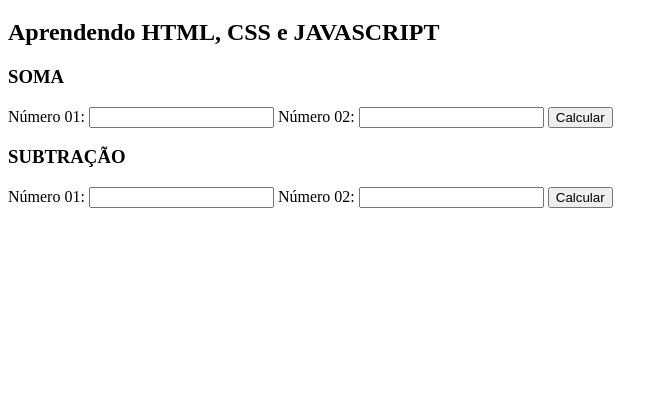
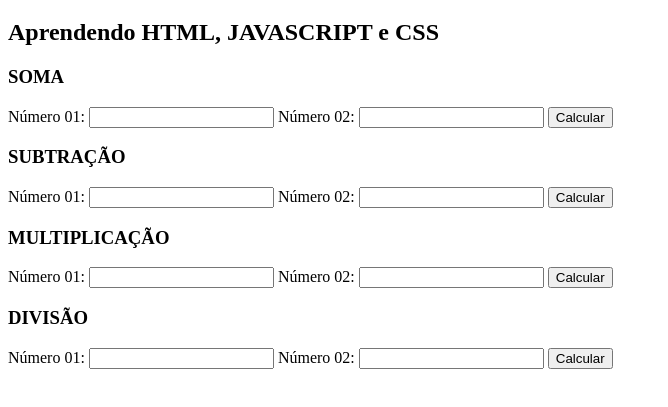
Before and after one commit to xalingorwm-ui/January.2026_SENAI-Front-End, a plain HTML site: page WEB-NOITE-JANEIRO/Calculadora/index.htm in a window 1280 px wide. Shown: the part 61-468 px from the top of the page, without its empty margins (0-668 px from the left). Drawn offline with Linux system fonts and the light colour scheme.

Commit message:
Enhance calculator with multiplication and division
Added multiplication and division sections to the calculator.

```diff
--- a/WEB-NOITE-JANEIRO/Calculadora/index.htm
+++ b/WEB-NOITE-JANEIRO/Calculadora/index.htm
@@ -1,39 +1,52 @@
 <!DOCTYPE html>
 <html lang="en">
-
   <head>
-    <meta charset="UTF-8">
-    <meta name="viewport" content="width=device-width, initial-scale=1.0">
+    <meta charset="UTF-8" />
+    <meta name="viewport" content="width=device-width, initial-scale=1.0" />
     <title>Calculadora</title>
     <link rel="stylesheet" href="style.css">
   </head>
-
   <body>
-    <h1>Calculadora</h1>
-    <h2>Aprendendo HTML, CSS e JAVASCRIPT</h2>
+    <h1 class="titulo">Calculadora</h1>
+    <h2>Aprendendo HTML, JAVASCRIPT e CSS</h2>
     <section>
       <div>
         <h3>SOMA</h3>
         <label for="n1">Número 01:</label>
-            <input type="number" id="n1">
+        <input type="number" id="n1" />
         <label for="n2">Número 02:</label>
-            <input type="number" id="n2">
+        <input type="number" id="n2" />
         <button onclick="soma()">Calcular</button>
         <p id="resp"></p>
       </div>
       <div>
         <h3>SUBTRAÇÃO</h3>
         <label for="n3">Número 01:</label>
-            <input type="number" id="n3">
+        <input type="number" id="n3" />
         <label for="n4">Número 02:</label>
-            <input type="number" id="n4">
+        <input type="number" id="n4" />
         <button onclick="sub()">Calcular</button>
         <p id="respSub"></p>
       </div>
-        <div></div>
-        <div></div>
+      <div>
+        <h3>MULTIPLICAÇÃO</h3>
+        <label for="n5">Número 01:</label>
+        <input type="number" id="n5" />
+        <label for="n6">Número 02:</label>
+        <input type="number" id="n6" />
+        <button onclick="mult()">Calcular</button>
+        <p id="respMult"></p>
+      </div>
+      <div>
+        <h3>DIVISÃO</h3>
+        <label for="n7">Número 01:</label>
+        <input type="number" id="n7" />
+        <label for="n8">Número 02:</label>
+        <input type="number" id="n8" />
+        <button onclick="div()">Calcular</button>
+        <p id="respDiv"></p>
+      </div>
     </section>
     <script src="script.js"></script>
   </body>
-
 </html>
```
Lines whose indentation alone changed are shown as unchanged.
